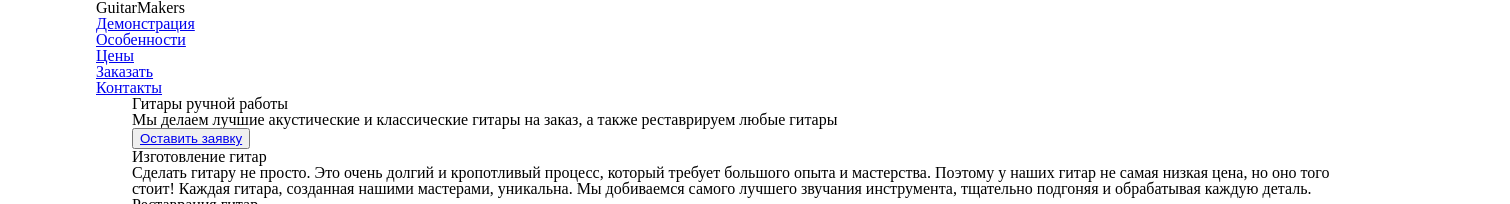
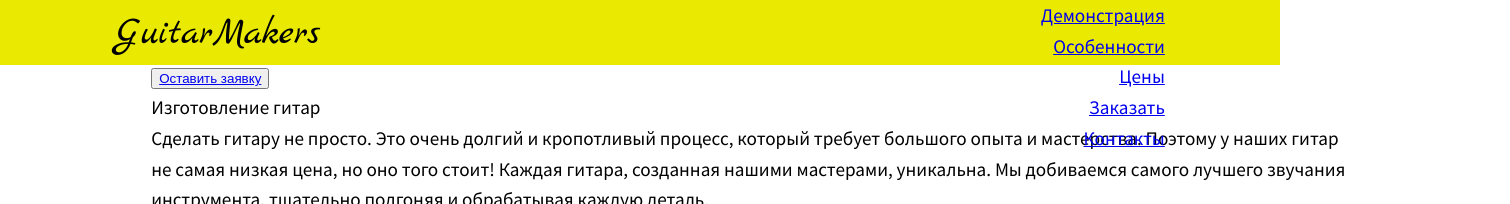
Before and after one commit to alexandersolovyov/WebSiteDemo--GuitarMakers, a website: page dist/index.html in a window 1280 px wide. Shown: the top 204 px of the page, 1510 px wide, since content can reach past the window. Drawn offline with nearby package versions, Linux system fonts and the light colour scheme; files that its build step writes are made by us from their sources.

Commit message:
Add some styling: base, layout and header
- Create basic variables.
- Add css reset and basic styling.
- Add some layout styling.
- Add module for header styling.

```diff
--- a/scss/_base.scss
+++ b/scss/_base.scss
@@ -47,3 +47,19 @@ table {
 border-collapse: collapse;
   border-spacing: 0;
 }
+
+
+/*===========================================
+ * End reset.css,
+ * Start cuctom styles
+ *===========================================
+ */
+
+@import "tools/fonts";
+
+body {
+  line-height: 1.6;
+  font-size: 1.2em;
+  font-family: $font_base;
+  @include font-weight_base_normal;
+}
--- a/scss/common.scss
+++ b/scss/common.scss
@@ -16,3 +16,8 @@
  * Layout: модули расположения
  */
 @import "layout";
+
+/*
+ * Modules: модули
+ */
+@import "modules/main-header"
--- /dev/null
+++ b/scss/modules/_main-header.scss
@@ -0,0 +1,25 @@
+/*
+ * Модуль
+ * main-header
+ */
+
+@import "tools/colors";
+@import "tools/fonts";
+
+.main-header {
+  position: fixed;
+  z-index: 100;
+  top: 0;
+  left: 0;
+  height: 3.4em;
+  background-color: $color_yellow_accent_bg;
+  text-align: right;
+}
+
+.main-header__logo {
+  float: left;
+  margin-top: 0.1em;
+  font-size: 2em;
+  font-family: $font_logo;
+
+}
--- /dev/null
+++ b/scss/tools/_fonts.scss
@@ -0,0 +1,24 @@
+/*
+ * Шрифты.
+ * Используются шрифты Google, загруженные с помощью
+ * параметров тега link.
+ */
+
+/*
+ * Основной шрифт.
+ */
+$font_base: 'Source Sans Pro', sans-serif;
+@mixin font-weight_base_normal {
+  font-weight: 400;
+  font-weight: normal;
+}
+@mixin font-weight_base_bold {
+  font-weight: 700;
+  font-weight: bold;
+}
+
+/*
+ * Шрифт логотипа.
+ * Для этого шрифта font-weight не указывается - он один.
+ */
+$font_logo: 'Marck Script', cursive, sans-serif;
```
